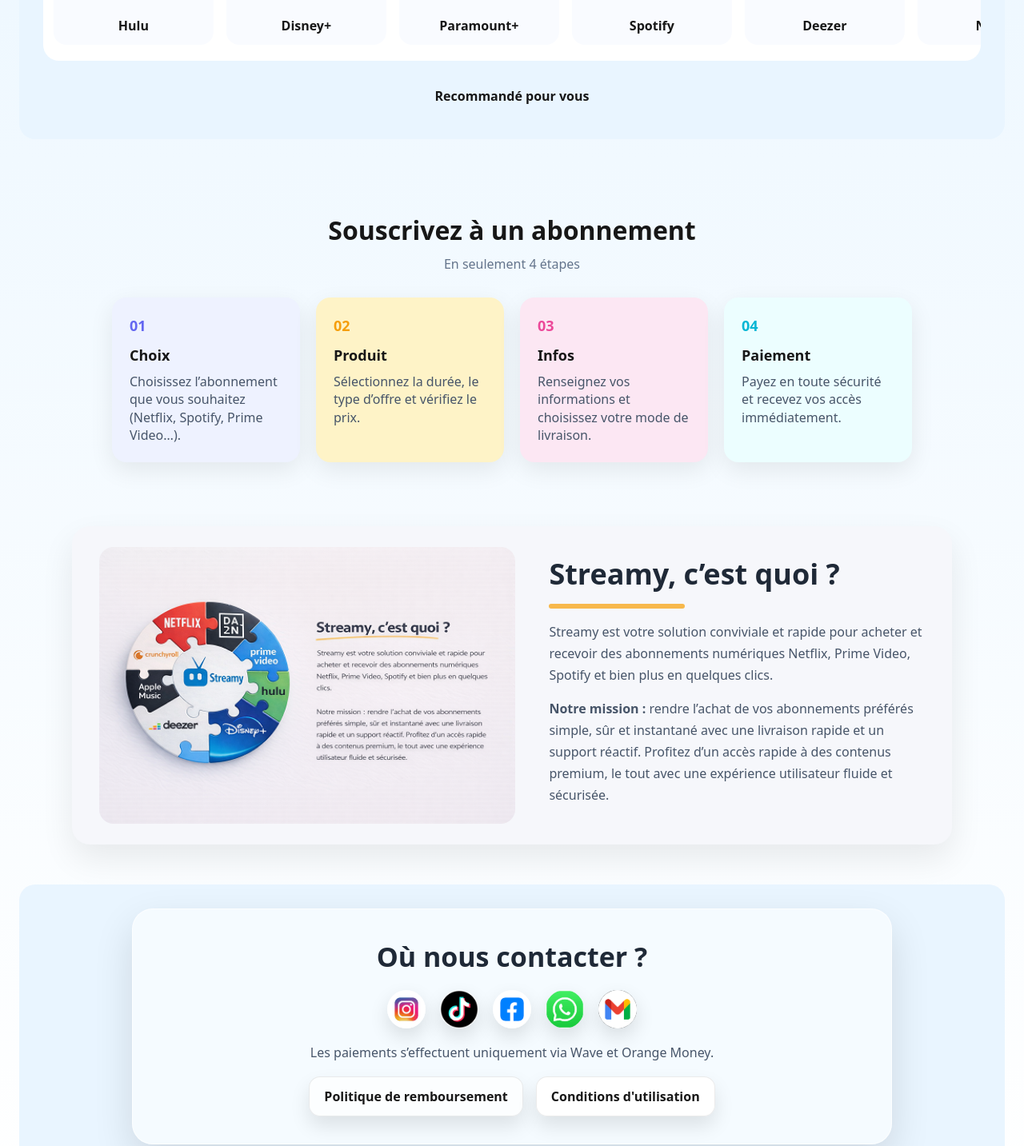
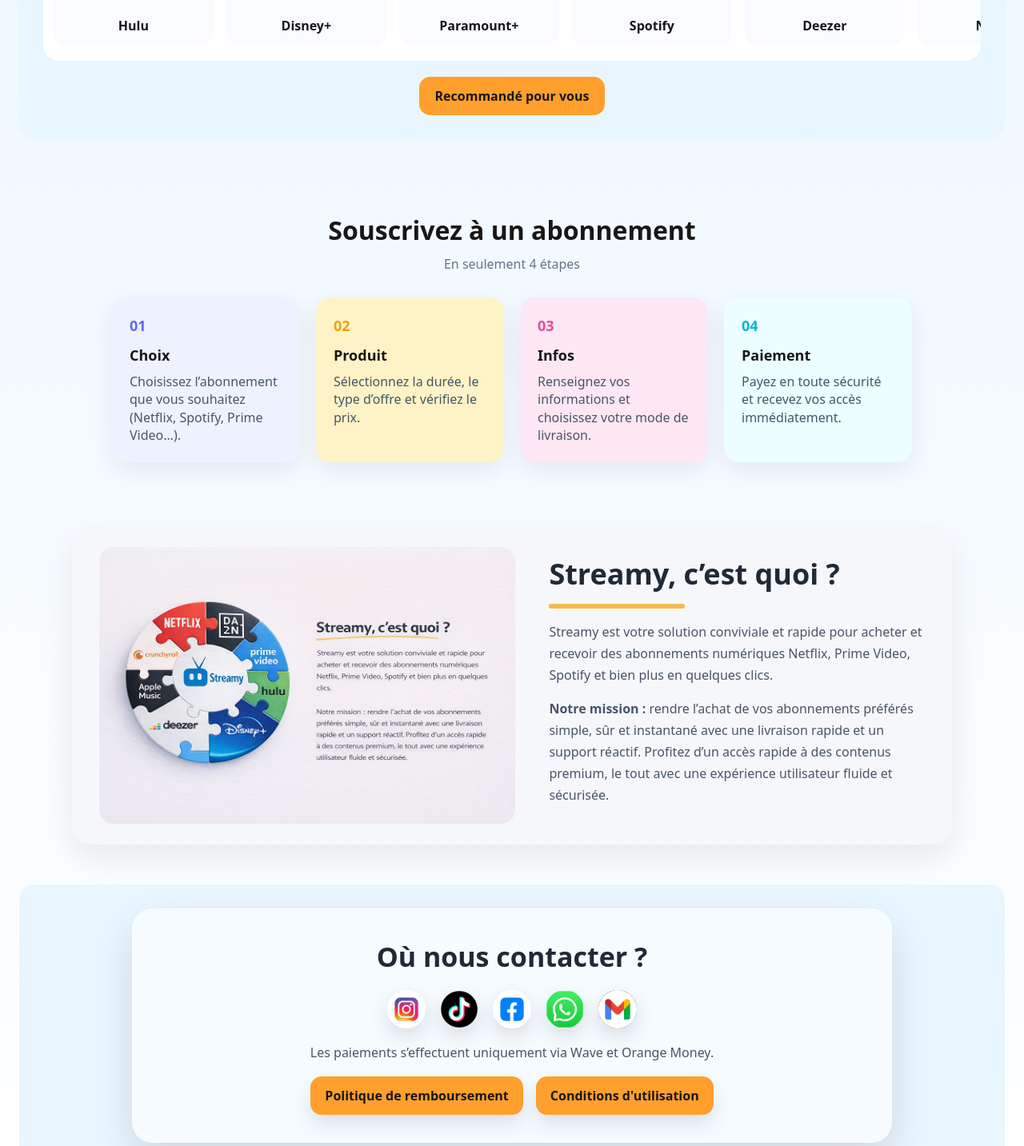
Before and after one commit to offjunior46/streamy-final-2026, a Next.js app: page / in a window 1280 px wide. Shown: the part 457-1890 px from the top of the page at 80% size. Built offline with nearby package versions, Linux system fonts and the light colour scheme.

Commit message:
Sandbox snapshot commit

```diff
--- a/app/page.tsx
+++ b/app/page.tsx
@@ -1,4 +1,6 @@
-import React from "react";
+"use client";
+
+import React, { useMemo, useState } from "react";
 
 export default function Page() {
   const brands = [
@@ -11,22 +13,46 @@
     { name: "Deezer", src: "/brands/deezer.png" },
   ];
 
+  // Recherche
+  const [query, setQuery] = useState("");
+
+  const filteredBrands = useMemo(() => {
+    const q = query.trim().toLowerCase();
+    if (!q) return brands;
+    return brands.filter((b) => b.name.toLowerCase().includes(q));
+  }, [query]);
+
+  const goAbonnements = () => {
+    window.location.href = "/abonnements";
+  };
+
+  const onSearchSubmit = (e: React.FormEvent) => {
+    e.preventDefault();
+    goAbonnements();
+  };
+
   return (
     <main style={styles.page}>
       {/* =========================
           SECTION 1 — HEADER + HERO
          ========================= */}
       <header style={styles.header}>
-        <div style={styles.brand}>
-          <img src="/streamy-logo.png" alt="Streamy" style={styles.logo} />
-          <span style={styles.brandName}>Streamy</span>
-        </div>
+        {/* Logo cliquable -> Accueil */}
+        <a href="/" style={styles.brandLink}>
+          <div style={styles.brand}>
+            <img src="/streamy-logo.png" alt="Streamy" style={styles.logo} />
+            <span style={styles.brandName}>Streamy</span>
+          </div>
+        </a>
 
         <nav style={styles.nav}>
-          <button style={{ ...styles.navBtn, ...styles.navBtnActive }}>
+          <a href="/" style={{ ...styles.navBtn, ...styles.navBtnActive }}>
             Accueil
-          </button>
-          <button style={styles.navBtn}>Abonnements</button>
+          </a>
+
+          <a href="/abonnements" style={styles.navBtn}>
+            Abonnements
+          </a>
         </nav>
 
         <div style={styles.actions}>
@@ -36,24 +62,29 @@
       </header>
 
       <section style={styles.hero}>
-        <div style={styles.searchWrap}>
+        {/* Recherche */}
+        <form style={styles.searchWrap} onSubmit={onSearchSubmit}>
           <input
+            value={query}
+            onChange={(e) => setQuery(e.target.value)}
             placeholder="Rechercher un abonnement..."
             style={styles.searchInput}
           />
-          <button style={styles.searchBtn}>🔍</button>
-        </div>
+          <button type="submit" style={styles.searchBtn} aria-label="Rechercher">
+            🔍
+          </button>
+        </form>
 
         <h1 style={styles.slogan}>Payez — Recevez — Profitez</h1>
         <p style={styles.subtitle}>
           Profitez d’abonnements et de services de qualité en quelques clics.
         </p>
 
-        {/* SLIDER */}
+        {/* SLIDER (filtré par la recherche) */}
         <div style={styles.sliderShell}>
           <div style={styles.sliderTrack}>
-            {[...brands, ...brands].map((b, i) => (
-              <div key={i} style={styles.card}>
+            {[...filteredBrands, ...filteredBrands].map((b, i) => (
+              <div key={`${b.name}-${i}`} style={styles.card}>
                 <div style={styles.cardImageArea}>
                   <img src={b.src} alt={b.name} style={styles.cardImg} />
                 </div>
@@ -64,7 +95,10 @@
         </div>
 
         <div style={styles.ctaWrap}>
-          <button style={styles.ctaBtn}>Recommandé pour vous</button>
+          {/* ORANGE + redirection abonnements */}
+          <button style={styles.ctaBtnOrange} onClick={goAbonnements}>
+            Recommandé pour vous
+          </button>
         </div>
       </section>
 
@@ -80,8 +114,8 @@
             <span style={{ ...styles.stepNumber, color: "#6366F1" }}>01</span>
             <h3 style={styles.stepTitle}>Choix</h3>
             <p style={styles.stepText}>
-              Choisissez l’abonnement que vous souhaitez (Netflix, Spotify,
-              Prime Video…).
+              Choisissez l’abonnement que vous souhaitez (Netflix, Spotify, Prime
+              Video…).
             </p>
           </div>
 
@@ -129,17 +163,16 @@
             <div style={styles.aboutUnderline} />
 
             <p style={styles.aboutPara}>
-              Streamy est votre solution conviviale et rapide pour acheter et
-              recevoir des abonnements numériques Netflix, Prime Video, Spotify
-              et bien plus en quelques clics.
+              Streamy est votre solution conviviale et rapide pour acheter et recevoir
+              des abonnements numériques Netflix, Prime Video, Spotify et bien plus en
+              quelques clics.
             </p>
 
             <p style={styles.aboutPara}>
               <strong>Notre mission :</strong> rendre l’achat de vos abonnements
               préférés simple, sûr et instantané avec une livraison rapide et un
-              support réactif. Profitez d’un accès rapide à des contenus
-              premium, le tout avec une expérience utilisateur fluide et
-              sécurisée.
+              support réactif. Profitez d’un accès rapide à des contenus premium, le
+              tout avec une expérience utilisateur fluide et sécurisée.
             </p>
           </div>
         </div>
@@ -158,11 +191,7 @@
               alt="Instagram"
               style={styles.socialIcon}
             />
-            <img
-              src="/social/tiktok.png"
-              alt="TikTok"
-              style={styles.socialIcon}
-            />
+            <img src="/social/tiktok.png" alt="TikTok" style={styles.socialIcon} />
             <img
               src="/social/facebook.png"
               alt="Facebook"
@@ -173,11 +202,7 @@
               alt="WhatsApp"
               style={styles.socialIcon}
             />
-            <img
-              src="/social/gmail.png"
-              alt="Gmail"
-              style={styles.socialIcon}
-            />
+            <img src="/social/gmail.png" alt="Gmail" style={styles.socialIcon} />
           </div>
 
           <p style={styles.paymentNote}>
@@ -185,15 +210,12 @@
           </p>
 
           <div style={styles.footerBtns}>
-            <button style={styles.footerBtn}>Politique de remboursement</button>
-            <button style={{ ...styles.footerBtn, ...styles.footerBtnPrimary }}>
-              Conditions d'utilisation
-            </button>
+            <button style={styles.footerBtnOrange}>Politique de remboursement</button>
+            <button style={styles.footerBtnOrange}>Conditions d'utilisation</button>
           </div>
         </div>
       </section>
 
-      {/* keyframes (marquee) */}
       <style>{`
         @keyframes marquee {
           from { transform: translateX(0); }
@@ -212,7 +234,6 @@
     fontFamily: "system-ui, Arial",
   },
 
-  /* HEADER */
   header: {
     background: "white",
     borderRadius: 16,
@@ -222,6 +243,8 @@
     justifyContent: "space-between",
     marginBottom: 20,
   },
+
+  brandLink: { textDecoration: "none", color: "inherit" },
   brand: { display: "flex", alignItems: "center", gap: 10 },
   logo: { width: 36, height: 36, objectFit: "contain" },
   brandName: { fontSize: 20, fontWeight: 900 },
@@ -234,6 +257,10 @@
     background: "transparent",
     fontWeight: 700,
     cursor: "pointer",
+    textDecoration: "none",
+    color: "#0f172a",
+    display: "inline-flex",
+    alignItems: "center",
   },
   navBtnActive: { background: "#eef3ff" },
 
@@ -248,7 +275,6 @@
     cursor: "pointer",
   },
 
-  /* HERO */
   hero: {
     background: "#e9f5ff",
     borderRadius: 20,
@@ -271,6 +297,7 @@
     color: "white",
     cursor: "pointer",
   },
+
   slogan: { fontSize: 42, fontWeight: 900, marginTop: 20 },
   subtitle: { opacity: 0.75 },
 
@@ -287,12 +314,7 @@
     width: "max-content",
     animation: "marquee 20s linear infinite",
   },
-  card: {
-    width: 200,
-    background: "#f9fbff",
-    borderRadius: 16,
-    overflow: "hidden",
-  },
+  card: { width: 200, background: "#f9fbff", borderRadius: 16, overflow: "hidden" },
   cardImageArea: {
     height: 110,
     display: "flex",
@@ -304,28 +326,18 @@
   cardLabel: { padding: 12, fontWeight: 800 },
 
   ctaWrap: { marginTop: 20 },
-  ctaBtn: {
+  ctaBtnOrange: {
     padding: "12px 20px",
     borderRadius: 14,
     fontWeight: 900,
     cursor: "pointer",
+    background: "#ff9f2d",
+    border: "none",
   },
 
-  /* SECTION 2 — HOW */
-  howSection: {
-    marginTop: 50,
-    padding: "40px 20px",
-    textAlign: "center",
-  },
-  howTitle: {
-    fontSize: 32,
-    fontWeight: 900,
-    marginBottom: 6,
-  },
-  howSubtitle: {
-    color: "#64748B",
-    marginBottom: 30,
-  },
+  howSection: { marginTop: 50, padding: "40px 20px", textAlign: "center" },
+  howTitle: { fontSize: 32, fontWeight: 900, marginBottom: 6 },
+  howSubtitle: { color: "#64748B", marginBottom: 30 },
   stepsGrid: {
     display: "grid",
     gridTemplateColumns: "repeat(auto-fit, minmax(220px, 1fr))",
@@ -339,26 +351,11 @@
     textAlign: "left",
     boxShadow: "0 10px 30px rgba(0,0,0,0.08)",
   },
-  stepNumber: {
-    fontWeight: 900,
-    fontSize: 18,
-  },
-  stepTitle: {
-    marginTop: 10,
-    fontWeight: 800,
-    fontSize: 18,
-  },
-  stepText: {
-    marginTop: 8,
-    color: "#475569",
-    lineHeight: 1.4,
-  },
+  stepNumber: { fontWeight: 900, fontSize: 18 },
+  stepTitle: { marginTop: 10, fontWeight: 800, fontSize: 18 },
+  stepText: { marginTop: 8, color: "#475569", lineHeight: 1.4 },
 
-  /* SECTION 3 — ABOUT */
-  aboutSection: {
-    marginTop: 10,
-    padding: "30px 0 10px",
-  },
+  aboutSection: { marginTop: 10, padding: "30px 0 10px" },
   aboutInner: {
     maxWidth: 1100,
     margin: "0 auto",
@@ -371,24 +368,10 @@
     alignItems: "center",
     boxShadow: "0 18px 40px rgba(0,0,0,0.08)",
   },
-  aboutImgWrap: {
-    display: "flex",
-    justifyContent: "center",
-    alignItems: "center",
-  },
-  aboutImg: {
-    width: "100%",
-    maxWidth: 520,
-    borderRadius: 18,
-    objectFit: "cover",
-  },
+  aboutImgWrap: { display: "flex", justifyContent: "center", alignItems: "center" },
+  aboutImg: { width: "100%", maxWidth: 520, borderRadius: 18, objectFit: "cover" },
   aboutText: { padding: "6px 10px" },
-  aboutTitle: {
-    fontSize: 36,
-    fontWeight: 900,
-    margin: 0,
-    color: "#1f2937",
-  },
+  aboutTitle: { fontSize: 36, fontWeight: 900, margin: 0, color: "#1f2937" },
   aboutUnderline: {
     width: 170,
     height: 6,
@@ -397,14 +380,8 @@
     marginTop: 10,
     marginBottom: 16,
   },
-  aboutPara: {
-    color: "#475569",
-    lineHeight: 1.7,
-    fontSize: 16,
-    margin: "0 0 14px 0",
-  },
+  aboutPara: { color: "#475569", lineHeight: 1.7, fontSize: 16, margin: "0 0 14px 0" },
 
-  /* SECTION 4 — CONTACT */
   contactSection: {
     marginTop: 40,
     padding: "30px 0 60px",
@@ -421,12 +398,7 @@
     border: "1px solid rgba(255,255,255,0.7)",
     textAlign: "center",
   },
-  contactTitle: {
-    fontSize: 34,
-    fontWeight: 900,
-    margin: "0 0 16px 0",
-    color: "#1f2937",
-  },
+  contactTitle: { fontSize: 34, fontWeight: 900, margin: "0 0 16px 0", color: "#1f2937" },
   socialRow: {
     display: "flex",
     gap: 18,
@@ -442,28 +414,16 @@
     objectFit: "cover",
     boxShadow: "0 10px 25px rgba(0,0,0,0.12)",
   },
-  paymentNote: {
-    color: "#475569",
-    margin: "10px 0 18px",
-    fontSize: 16,
-  },
-  footerBtns: {
-    display: "flex",
-    gap: 16,
-    justifyContent: "center",
-    flexWrap: "wrap",
-  },
-  footerBtn: {
+  paymentNote: { color: "#475569", margin: "10px 0 18px", fontSize: 16 },
+
+  footerBtns: { display: "flex", gap: 16, justifyContent: "center", flexWrap: "wrap" },
+  footerBtnOrange: {
     padding: "12px 18px",
     borderRadius: 14,
-    border: "1px solid rgba(0,0,0,0.08)",
-    background: "rgba(255,255,255,0.7)",
-    fontWeight: 700,
+    border: "none",
+    background: "#ff9f2d",
+    fontWeight: 800,
     cursor: "pointer",
     boxShadow: "0 12px 25px rgba(0,0,0,0.10)",
   },
-  footerBtnPrimary: {
-    background: "rgba(255,255,255,0.95)",
-    fontWeight: 800,
-  },
 };
```
